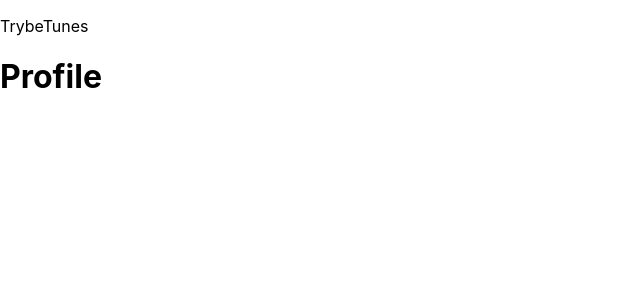
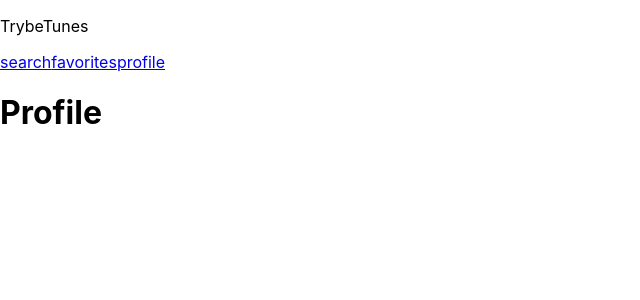
Before and after one commit to MatheusGomes-del/MusicTunes, a React (Create React App) app: page /profile in a window 1280 px wide. Shown: the top 300 px of the page, without its empty margins (0-640 px from the left). Built offline with nearby package versions, Linux system fonts and the light colour scheme.

Commit message:
adiciona quarto requisito

```diff
--- a/src/components/Header.jsx
+++ b/src/components/Header.jsx
@@ -32,11 +32,15 @@ class Header extends React.Component {
         const { userName, load } = this.state
         return (
             <div>
-                {load ? (<Loading />) : (
-                    <header data-testid="header-component">
+                 <header data-testid="header-component">
+                  {load ? (<Loading />) : (
                         <p data-testid="header-user-name">{ userName }</p>
-                    </header>
-                )}
+                  )}
+                   <Link to="/search" data-testid="link-to-search">search</Link>
+                   <Link to="/favorites" data-testid="link-to-favorites">favorites</Link>
+                   <Link to="/profile" data-testid="link-to-profile">profile</Link>
+
+                 </header>
             </div>
         )
     }
```
